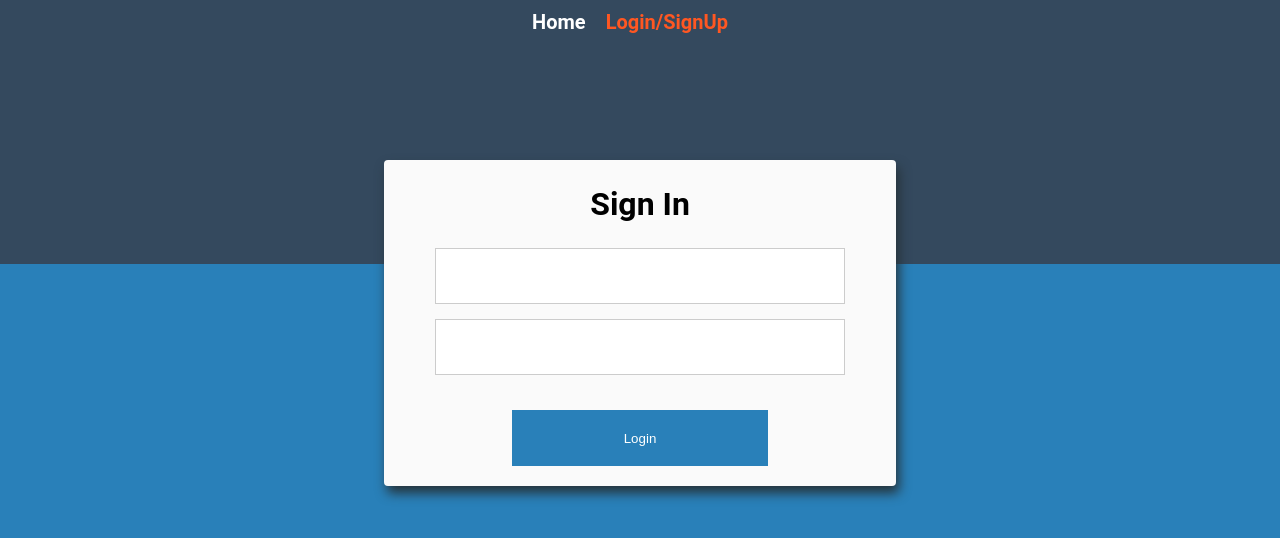
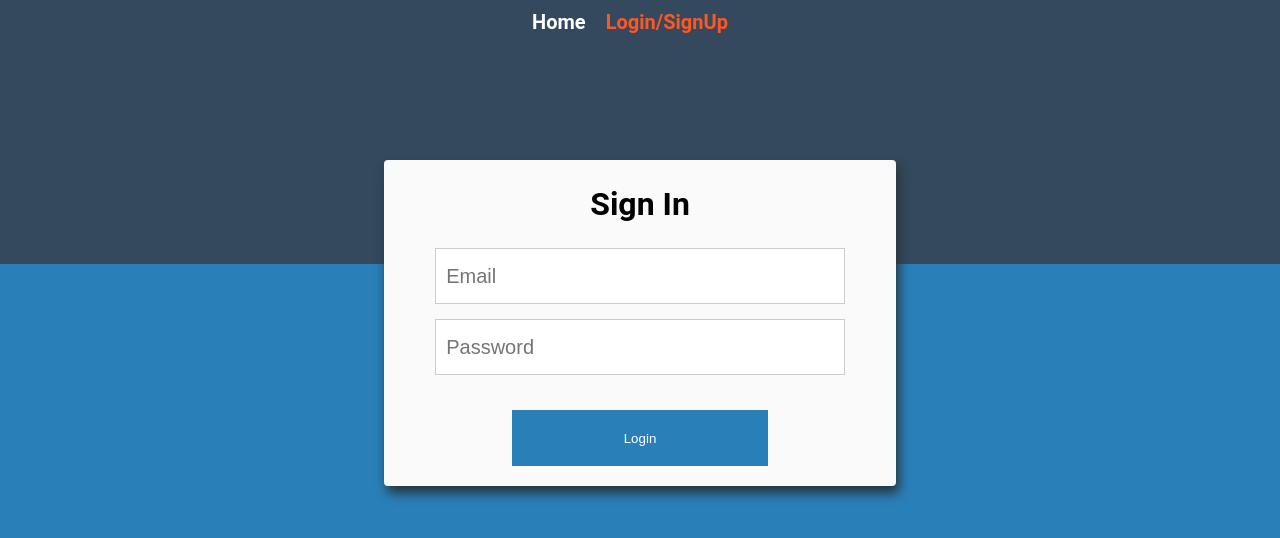
Before and after one commit to hades102zues/Peek, a React (Create React App) app: page /login in a window 1280 px wide. Shown: the top 538 px of the page. Built offline with nearby package versions, Linux system fonts and the light colour scheme.

Commit message:
form now dynamically generated

```diff
--- a/src/components/Input/Input.js
+++ b/src/components/Input/Input.js
@@ -4,7 +4,7 @@ import styles from './Input.module.css';
 const input = (props) =>{
 	let output = null;
 
-	switch(props.elementType){
+	switch(props.inputtype){
 
 		case 'input':
 		  output=<input className={styles.Input} {...props.elementConfigs} />
--- a/src/components/Input/Input.module.css
+++ b/src/components/Input/Input.module.css
@@ -9,6 +9,8 @@
 	border:1px solid #ccc;
 	margin-bottom: 15px;
 	height: 7vh;
+	padding-left: 10px;
+	font-size: 20px;
 }
 
 .Input:focus {
--- a/src/components/LoginCard/LoginCard.module.css
+++ b/src/components/LoginCard/LoginCard.module.css
@@ -2,6 +2,7 @@
 	background-color: #fafafa;
 	border:none;
 	position:absolute;
+	z-index: 5;
 	top:20%;
 	left:50%;
 	transform: translateX(-50%);
--- a/src/containers/LoginForm/LoginForm.js
+++ b/src/containers/LoginForm/LoginForm.js
@@ -11,15 +11,47 @@ class LoginForm extends Component{
 	constructor(props){
 		super(props);
 		this.state={
-			form: {}
+			form: {
+				email : {
+					inputtype : 'input',
+					elementConfig: {
+						type:'email',
+						placeholder : 'Email'
+					}
+				},
+				password: {
+					inputtype: 'input',
+					elementConfig:{
+						type:'text',
+						placeholder: 'Password'
+					}
+				}
+			}
 		};
 	}
 
 	render(){
+
+		const form = {...this.state.form};
+
+		let formThings = [];
+
+		for(let key in form){
+			formThings.push(key);
+		}
+
 		return(
 		 <form className={styles.Form}>
-			  <Input />
-			  <Input />
+
+		 	  {
+		 	  	formThings.map(key=>(
+		 	  		<Input
+		 	  		  key={key}
+		 	  		  inputtype={form[key].inputtype}
+		 	  		 elementConfigs={{...form[key].elementConfig}}
+		 	  		/>
+		 	  	))
+		 	  }
 			  <Button name="Login"/>
 		  </form>
 		);
--- a/src/containers/LoginForm/LoginForm.module.css
+++ b/src/containers/LoginForm/LoginForm.module.css
@@ -5,5 +5,4 @@
 	background-color: #2980b9;
 	color:white;
 
-
 }
```
